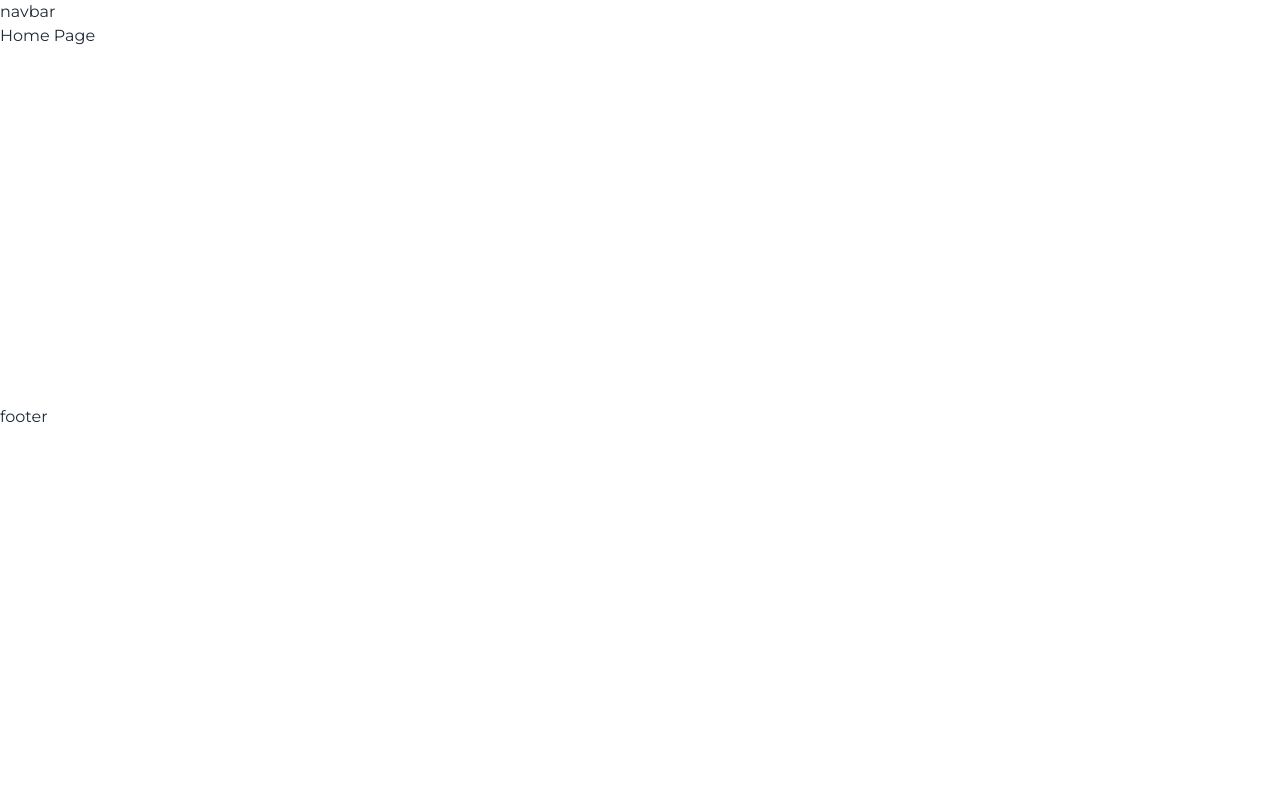
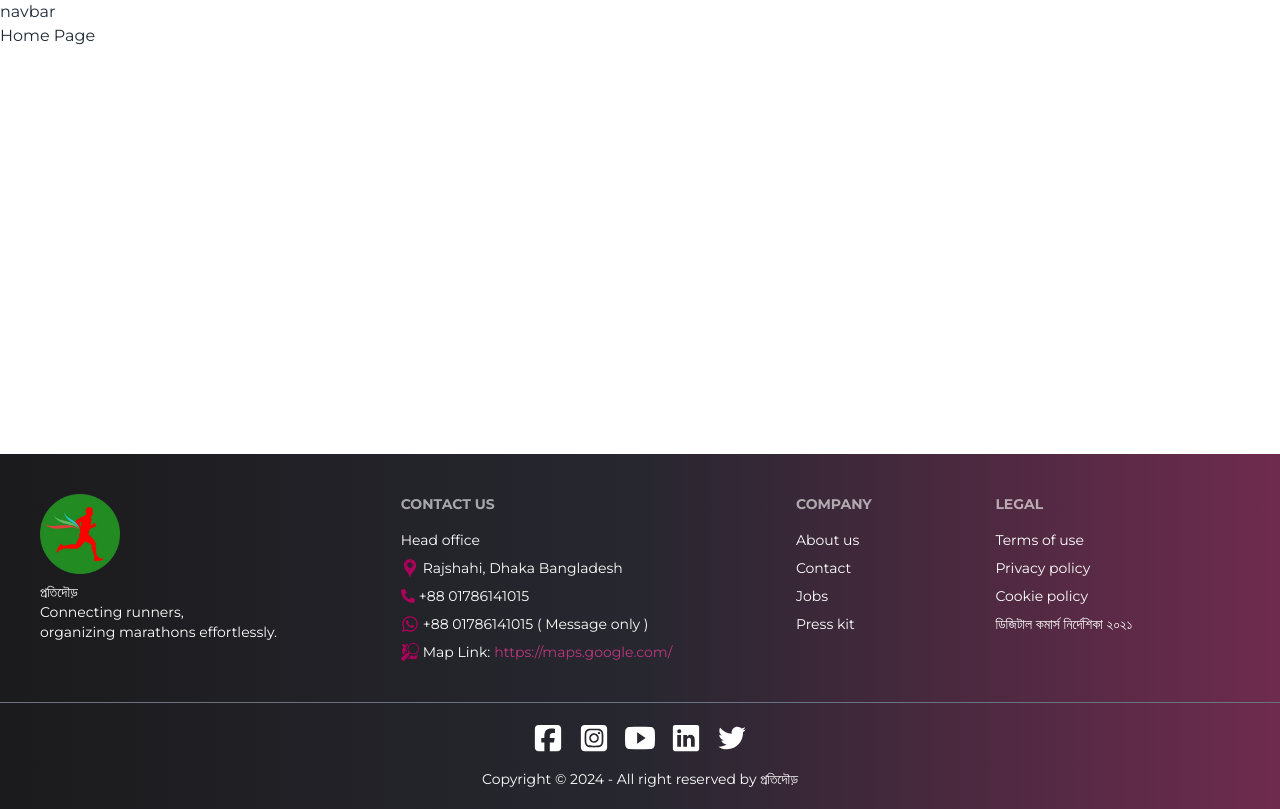
Before and after one commit to shafriki/b10a11-client-side, a React (Vite) app: page / in a window 1280 px wide. Built offline with nearby package versions, Linux system fonts and the light colour scheme.

Commit message:
added footer

```diff
--- a/index.html
+++ b/index.html
@@ -2,9 +2,9 @@
 <html lang="en" data-theme="light">
   <head>
     <meta charset="UTF-8" />
-    <link rel="icon" type="image/svg+xml" href="/vite.svg" />
+    <link rel="icon" type="image/svg+xml" href="./src/assets/protidour.png" />
     <meta name="viewport" content="width=device-width, initial-scale=1.0" />
-    <title>projectName</title>
+    <title>ProtiDour</title>
   </head>
   <body>
     <div id="root"></div>
--- a/package.json
+++ b/package.json
@@ -14,6 +14,7 @@
     "match-sorter": "^8.0.0",
     "react": "^18.3.1",
     "react-dom": "^18.3.1",
+    "react-icons": "^5.4.0",
     "react-router-dom": "^6.28.1",
     "sort-by": "^1.2.0"
   },
--- a/src/Layouts/MainLayout.jsx
+++ b/src/Layouts/MainLayout.jsx
@@ -10,7 +10,7 @@ const MainLayout = () => {
             <Navbar></Navbar>
 
             {/* outlet part with accurate height */}
-            <div className="min-h-[calc(100vh-419px)] ">
+            <div className="min-h-[calc(100vh-370px)] ">
                 <Outlet></Outlet>
             </div>
 
--- a/src/Pages/Shared/Footer/Footer.jsx
+++ b/src/Pages/Shared/Footer/Footer.jsx
@@ -1,9 +1,93 @@
 import React from 'react';
+import { FaSquareFacebook } from "react-icons/fa6";
+import { IoLogoLinkedin } from "react-icons/io5";
+import { FaSquareInstagram } from "react-icons/fa6";
+import { IoLogoTwitter } from "react-icons/io";
+import { IoLogoYoutube } from "react-icons/io5";
+import { FaPhoneAlt } from "react-icons/fa";
+import { FaWhatsapp } from "react-icons/fa";
+import { SiOpenstreetmap } from "react-icons/si";
+import { SiGooglemaps } from "react-icons/si";
+import logo from '../../../assets/protidour.png';
+
+
 
 const Footer = () => {
     return (
         <div>
-            footer
+            {/* footer one */}
+            <footer className="footer bg-base-200  p-10  bg-gradient-to-r from-[#1B1B1D] via-[#272730] to-[#6E2B4E] text-white">
+{/* bg-gradient-to-r from-[#1A1A1A] via-[#33334D] to-[#732C59] text-white */}
+                {/* company logo section */}
+                <aside>
+                    <img src={logo} className='w-20' />
+                    <p>
+                    প্রতিদৌড়
+                    <br />
+                    Connecting runners,<br /> organizing marathons effortlessly.
+                    </p>
+                </aside>
+
+                {/* contact us section */}
+                <nav>
+                    <h6 className="footer-title">Contact Us</h6>
+                    <a className="link link-hover">Head office</a>
+                    <a className="link link-hover flex items-center gap-1"><SiGooglemaps className='text-lg text-[#af025c]'/>
+                    Rajshahi, Dhaka Bangladesh</a>
+                    <a className="link link-hover flex items-center gap-1"><FaPhoneAlt className='text-[#af025c]'/>
+                    +88 01786141015</a>
+                    <a className="link link-hover flex items-center gap-1"><FaWhatsapp className='text-lg text-[#af025c]'/>
+                    +88 01786141015 ( Message only )</a>
+                    <a className="link link-hover flex items-center gap-1"><SiOpenstreetmap className='text-lg text-[#af025c]'/>
+                    Map Link: <p className='text-[#bb387c]'>https://maps.google.com/</p></a>
+
+                </nav>
+
+                {/* navlink section */}
+                <nav>
+                    <h6 className="footer-title">Company</h6>
+                    <a className="link link-hover">About us</a>
+                    <a className="link link-hover">Contact</a>
+                    <a className="link link-hover">Jobs</a>
+                    <a className="link link-hover">Press kit</a>
+                </nav>
+
+                {/* legal condition section */}
+                <nav>
+                    <h6 className="footer-title">Legal</h6>
+                    <a className="link link-hover">Terms of use</a>
+                    <a className="link link-hover">Privacy policy</a>
+                    <a className="link link-hover">Cookie policy</a>
+                    <a className="link link-hover">ডিজিটাল কমার্স নির্দেশিকা ২০২১</a>
+
+                </nav>
+
+                </footer>
+
+               {/* footer two */}
+                    <footer className="footer-center bg-base-200 py-5 border-gray-500 border-t bg-gradient-to-r from-[#1B1B1D] via-[#272730] to-[#6E2B4E] text-white">
+
+                    {/* social icons */}
+                    <nav className='mb-4'>
+                        <div className="grid grid-flow-col gap-2 md:gap-4 justify-center">
+                            <a><FaSquareFacebook className='text-2xl md:text-3xl text-white'/></a>
+
+                            <a><FaSquareInstagram className='text-2xl md:text-3xl text-white'/></a>
+
+                            <a><IoLogoYoutube className='text-2xl md:text-3xl text-white'/></a>
+
+                            <a><IoLogoLinkedin className='text-2xl md:text-3xl text-white'/></a>
+
+                            <a><IoLogoTwitter className='text-2xl md:text-3xl text-white'/></a>
+                        </div>
+                    </nav>
+
+                    {/* copy right */}
+                    <aside>
+                        <p className='text-xs md:text-sm'>Copyright © {new Date().getFullYear()} - All right reserved by প্রতিদৌড় </p>
+                    </aside>
+                    </footer>
+
         </div>
     );
 };
```
Also changed, not shown: src/assets/protidour.png (added), 1 other file (tests, documents, lock files or other folders).
